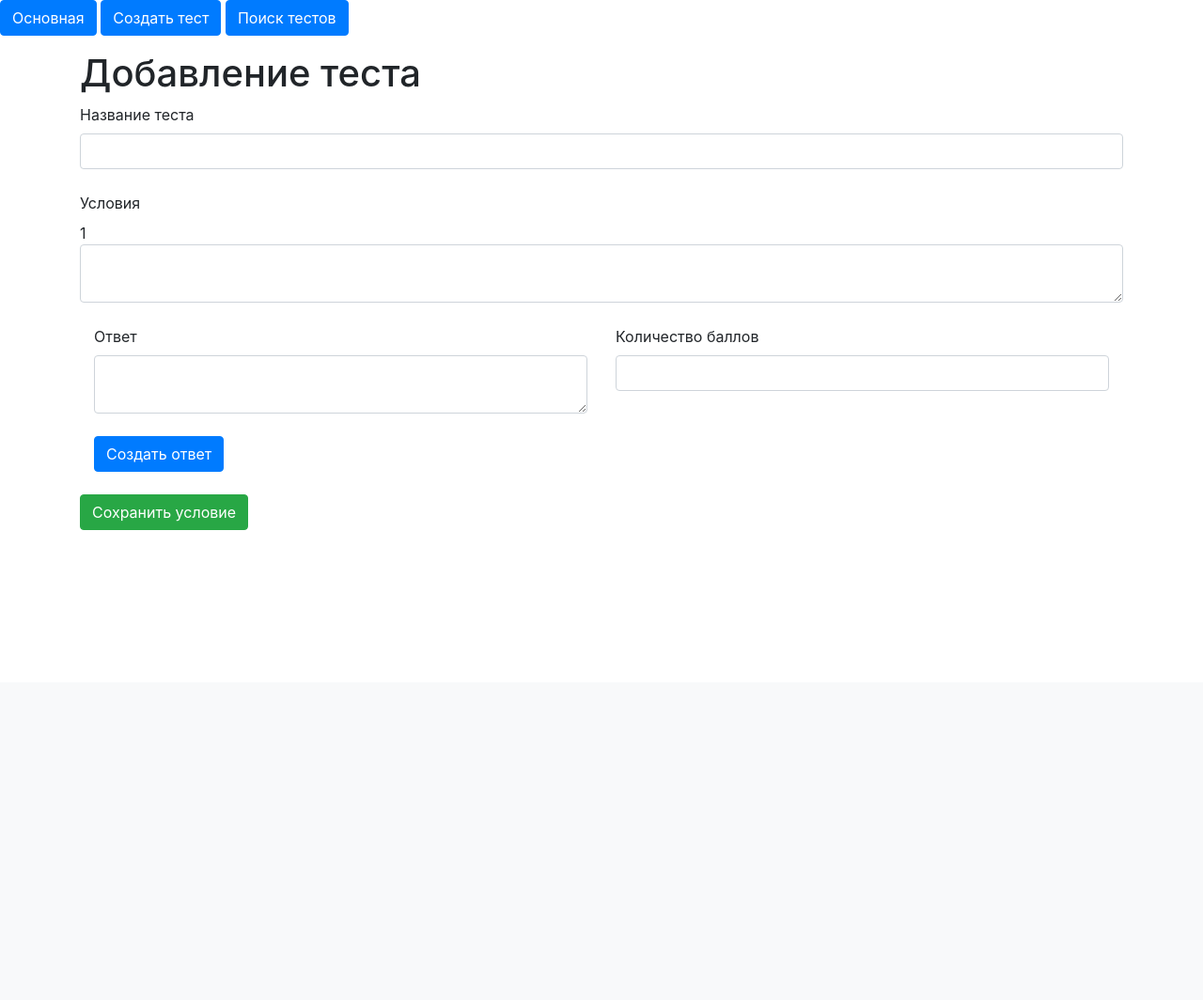
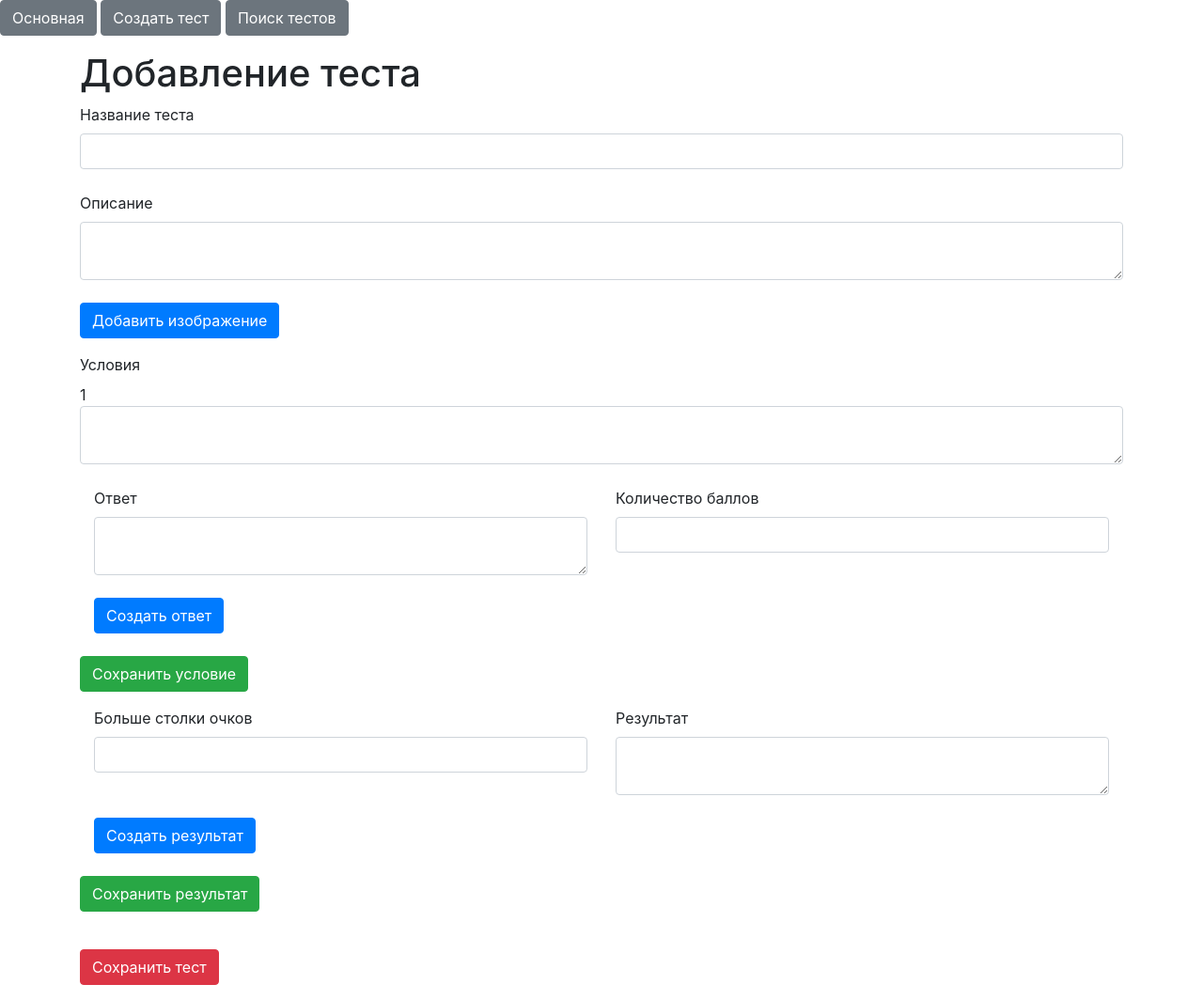
Before and after one commit to w-o-p/web, a Flask app: page /tests in a window 1280 px wide. Shown: the part 74-1138 px from the top of the page at 94% size. Before the commit the page ends 638 px from the top, so only its background shows below. Run offline with Flask 2, Linux system fonts and the light colour scheme; a user stored in the database is signed in; some libraries are stand-ins or nearby versions.

Commit message:
add_test update

```diff
--- a/forms/news.py
+++ b/forms/news.py
@@ -7,9 +7,16 @@ class TestForm(FlaskForm):
     name = StringField('Название теста', validators=[DataRequired()])
     content = TextAreaField("Условия")
     answer = TextAreaField("Ответ")
+    description = TextAreaField("Описание")
     scores = IntegerField("Количество баллов")
     add_answer = SubmitField('Создать ответ')
-    submit = SubmitField('Сохранить условие')
+    add_result = SubmitField('Создать результат')
+    submit_con = SubmitField('Сохранить условие')
+    res_point = IntegerField("Больше столки очков")
+    result = TextAreaField("Результат")
+    submit_res = SubmitField('Сохранить результат')
+    submit = SubmitField('Сохранить тест')
+    add_picture = SubmitField('Добавить изображение')
 
 
     save_question = False
--- a/templates/base.html
+++ b/templates/base.html
@@ -35,13 +35,13 @@
     </nav>
 </header>
 <p style="bgr">
-    <a href="/" class="btn btn-primary">
+    <a href="/" class="btn btn-secondary">
         Основная
     </a>
-    <a href="/tests" class="btn btn-primary">
+    <a href="/tests" class="btn btn-secondary">
         Создать тест
     </a>
-    <a href="/search" class="btn btn-primary">
+    <a href="/search" class="btn btn-secondary">
         Поиск тестов
     </a>
 </p>
--- a/templates/news.html
+++ b/templates/news.html
@@ -13,6 +13,15 @@
                 {{ error }}
             </p>
         {% endfor %}
+         {{ form.description.label }}
+            <br>
+            {{ form.description(class="form-control") }}<br>
+            {% for error in form.answer.errors %}
+                <p class="alert alert-danger" role="alert">
+                    {{ error }}
+                </p>
+            {% endfor %}
+        <p>{{ form.add_picture(type="submit", class="btn btn-primary") }}</p>
     </div>
     <div>
         {{ form.content.label }}
@@ -51,8 +60,37 @@
         <a>{{ form.add_answer(type="submit", class="btn btn-primary") }}</a>
     </div>
     <br>
-    <p>{{ form.submit(type="submit", class="btn btn-success") }}</p>
+    <p>{{ form.submit_con(type="submit", class="btn btn-success") }}</p>
     {{message}}
+    <div class="container">
+        <div class="row">
+            <div class="col-sm">
+                {{ form.res_point.label }}
+                <br>
+                {{ form.res_point(class="form-control") }}<br>
+                {% for error in form.res_point.errors %}
+                    <p class="alert alert-danger" role="alert">
+                        {{ error }}
+                    </p>
+                {% endfor %}
+            </div>
+            <div class="col-sm">
+                {{ form.result.label }}
+                <br>
+                {{ form.result(class="form-control") }}<br>
+                {% for error in form.result.errors %}
+                    <p class="alert alert-danger" role="alert">
+                        {{ error }}
+                    </p>
+                {% endfor %}
+                </div>
+        </div>
+        <a>{{ form.add_result(type="submit", class="btn btn-primary") }}</a>
+    </div>
+    <br>
+    <p>{{ form.submit_res(type="submit", class="btn btn-success") }}</p>
+    <br>
+    <p>{{ form.submit(type="submit", class="btn btn-danger") }}</p>
 </form>
 
 {% endblock %}
```
